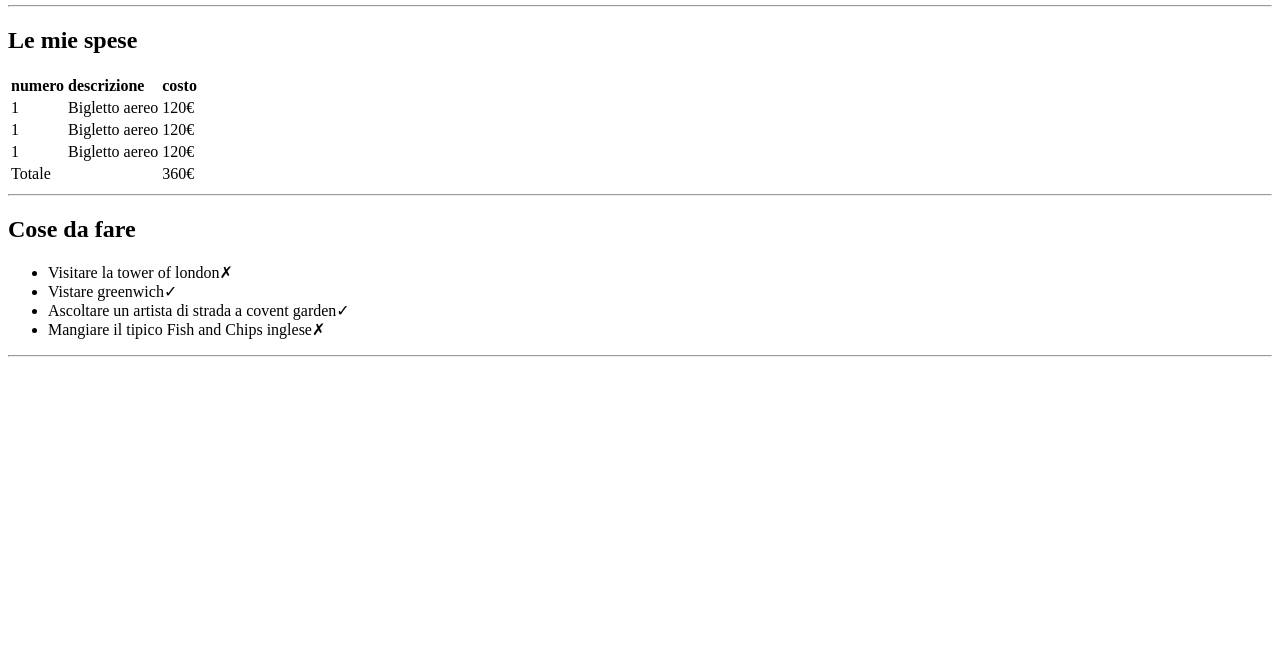
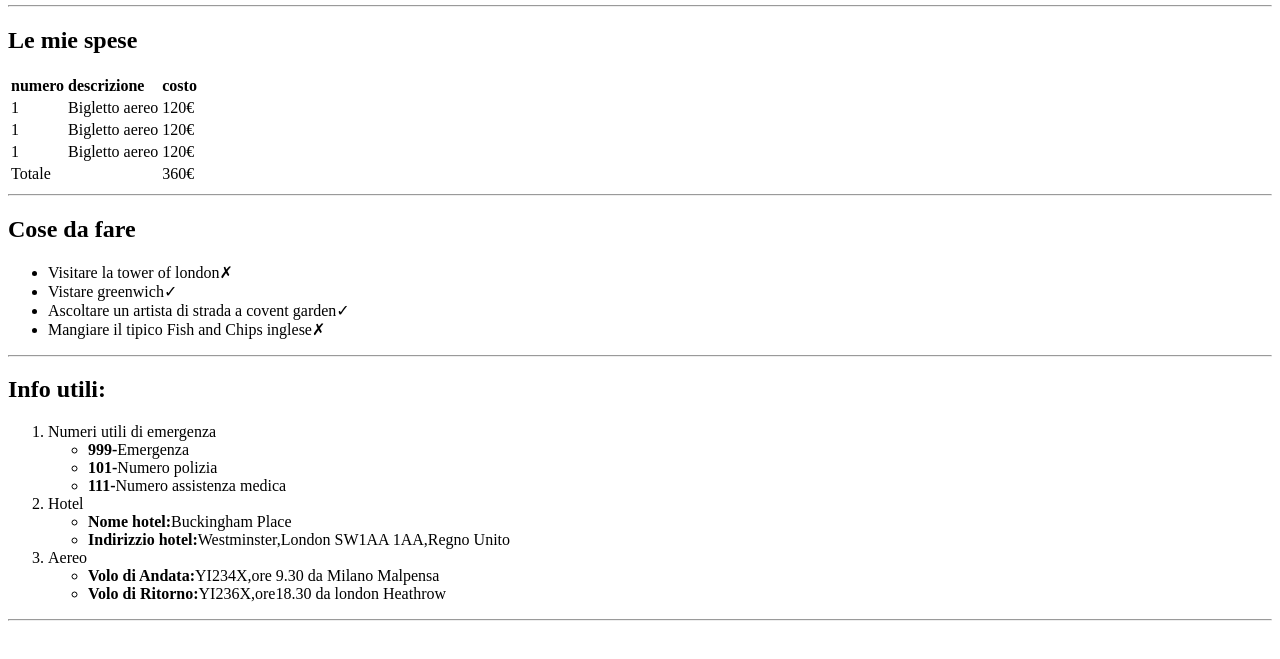
Before and after one commit to Orsouene/html-london-trip, a plain HTML site: page index.html in a window 1280 px wide. Shown: the part 101-760 px from the top of the page. Drawn offline with Linux system fonts and the light colour scheme.

Commit message:
Added section 3 in main in index.html

```diff
--- a/index.html
+++ b/index.html
@@ -63,7 +63,33 @@
                       <hr>
         </section>
 
+        <section>
+                    <h2>Info utili:</h2>
+                 <ol>
+                    <li>Numeri utili di emergenza
+                        <ul>
+                             <li type="circle"><strong>999-</strong>Emergenza</li>
+                             <li type="circle"><strong>101-</strong>Numero polizia</li>
+                             <li type="circle"><strong>111-</strong>Numero assistenza medica</li>
+                        </ul>
+                    </li>
 
+                    <li>Hotel
+                        <ul>
+                             <li type="circle"><strong>Nome hotel:</strong>Buckingham Place</li>
+                             <li type="circle"><strong>Indirizzio hotel:</strong>Westminster,London SW1AA 1AA,Regno Unito</li>
+                        </ul>
+                    </li>
+
+                    <li>Aereo
+                        <ul>
+                             <li type="circle"><strong>Volo di Andata:</strong>YI234X,ore 9.30 da Milano Malpensa</li>
+                             <li type="circle"><strong>Volo di Ritorno:</strong>YI236X,ore18.30 da london Heathrow</li>
+                        </ul>
+                    </li>
+                 </ol>
+                    <hr>
+        </section>
 
 
     </main>
```
